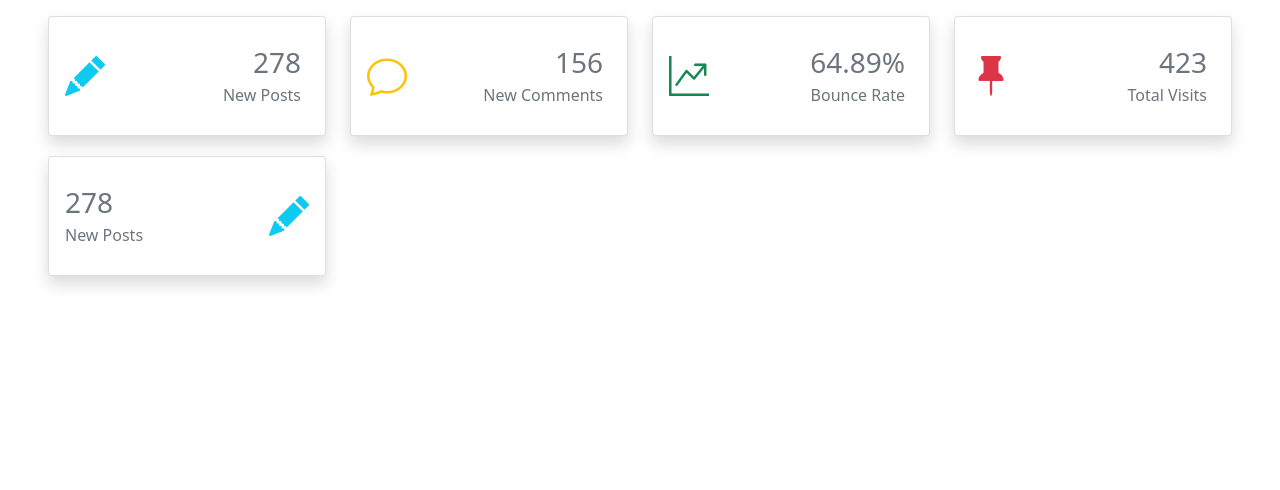
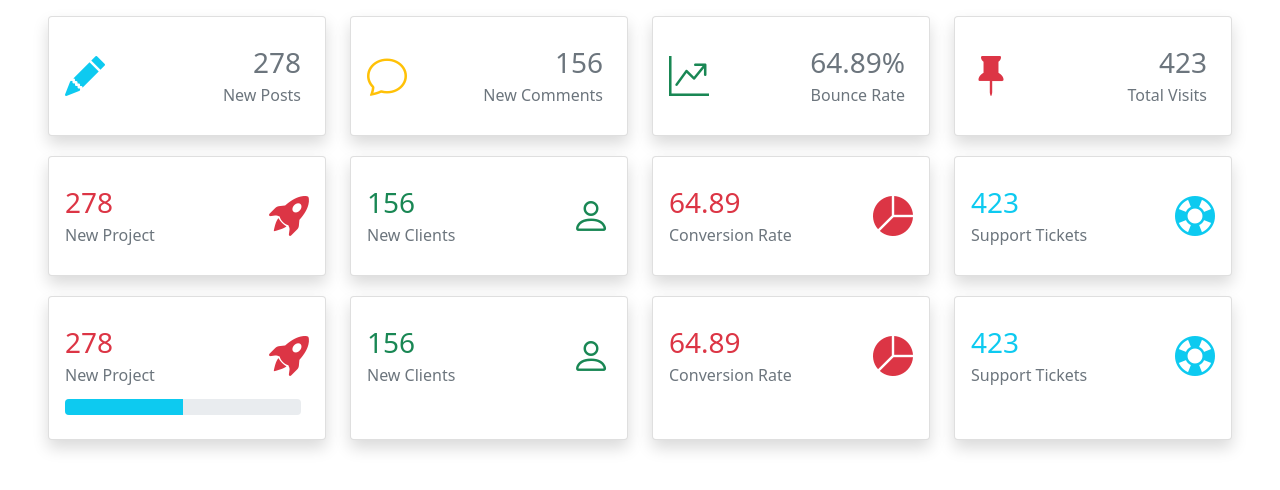
Before and after one commit to keanutaufan/pweb-tugas-3, a plain HTML site: page index.html in a window 1280 px wide. Drawn offline with nearby package versions, Linux system fonts and the light colour scheme.

Commit message:
feat: add second row

```diff
--- a/index.html
+++ b/index.html
@@ -81,17 +81,141 @@
             <div class="card-body">
                 <div class="row no-gutters align-items-center">
                   <div class="col me-2 text-secondary">
-                    <div class="fs-3 mb-0 font-weight-bold">278</div>
-                    <div class="font-weight-bold mb-1">New Posts</div>
+                    <div class="fs-3 mb-0 font-weight-bold text-danger">278</div>
+                    <div class="font-weight-bold mb-1">New Project</div>
                   </div>
                   <div class="col-auto">
-                    <i class="bi-pencil-fill fs-1 text-info"></i>
-                </div>
+                    <i class="bi-rocket-takeoff-fill fs-1 text-danger"></i>
+                  </div>
                 </div>
             </div>
-        </div>
+          </div>
     </div>
+
+      <div class="col-xl-3 col-md-6 mb-1">
+          <div class="card shadow h-100 py-2">
+              <div class="card-body">
+                  <div class="row no-gutters align-items-center">
+                    <div class="col me-2 text-secondary">
+                      <div class="fs-3 mb-0 font-weight-bold text-success">156</div>
+                      <div class="font-weight-bold mb-1">New Clients</div>
+                    </div>
+                    <div class="col-auto">
+                      <i class="bi-person fs-1 text-success"></i>
+                    </div>
+                  </div>
+              </div>
+            </div>
+      </div>
+
+      <div class="col-xl-3 col-md-6 mb-1">
+          <div class="card shadow h-100 py-2">
+              <div class="card-body">
+                  <div class="row no-gutters align-items-center">
+                    <div class="col me-2 text-secondary">
+                      <div class="fs-3 mb-0 font-weight-bold text-danger">64.89</div>
+                      <div class="font-weight-bold mb-1">Conversion Rate</div>
+                    </div>
+                    <div class="col-auto">
+                      <i class="bi-pie-chart-fill fs-1 text-danger"></i>
+                    </div>
+                  </div>
+              </div>
+            </div>
+      </div>
+
+      <div class="col-xl-3 col-md-6 mb-1">
+          <div class="card shadow h-100 py-2">
+              <div class="card-body">
+                  <div class="row no-gutters align-items-center">
+                    <div class="col me-2 text-secondary">
+                      <div class="fs-3 mb-0 font-weight-bold text-info">423</div>
+                      <div class="font-weight-bold mb-1">Support Tickets</div>
+                    </div>
+                    <div class="col-auto">
+                      <i class="bi-life-preserver fs-1 text-info"></i>
+                    </div>
+                  </div>
+              </div>
+            </div>
+      </div>
+
+
+  </div>
+
+
+
+  <div class="row py-2">
+    <div class="col-xl-3 col-md-6 mb-1">
+        <div class="card shadow h-100 py-2">
+            <div class="card-body">
+                <div class="row no-gutters align-items-center">
+                  <div class="col me-2 text-secondary">
+                    <div class="fs-3 mb-0 font-weight-bold text-danger">278</div>
+                    <div class="font-weight-bold mb-1">New Project</div>
+                  </div>
+                  <div class="col-auto">
+                    <i class="bi-rocket-takeoff-fill fs-1 text-danger"></i>
+                  </div>
+                </div>
+                <div class="col">
+                  <div class="progress progress-sm me-2 mt-2">
+                      <div class="progress-bar bg-info" role="progressbar" style="width: 50%" aria-valuenow="50" aria-valuemin="0" aria-valuemax="100"></div>
+                  </div>
+              </div>
+            </div>
+          </div>
     </div>
+
+      <div class="col-xl-3 col-md-6 mb-1">
+          <div class="card shadow h-100 py-2">
+              <div class="card-body">
+                  <div class="row no-gutters align-items-center">
+                    <div class="col me-2 text-secondary">
+                      <div class="fs-3 mb-0 font-weight-bold text-success">156</div>
+                      <div class="font-weight-bold mb-1">New Clients</div>
+                    </div>
+                    <div class="col-auto">
+                      <i class="bi-person fs-1 text-success"></i>
+                    </div>
+                  </div>
+              </div>
+            </div>
+      </div>
+
+      <div class="col-xl-3 col-md-6 mb-1">
+          <div class="card shadow h-100 py-2">
+              <div class="card-body">
+                  <div class="row no-gutters align-items-center">
+                    <div class="col me-2 text-secondary">
+                      <div class="fs-3 mb-0 font-weight-bold text-danger">64.89</div>
+                      <div class="font-weight-bold mb-1">Conversion Rate</div>
+                    </div>
+                    <div class="col-auto">
+                      <i class="bi-pie-chart-fill fs-1 text-danger"></i>
+                    </div>
+                  </div>
+              </div>
+            </div>
+      </div>
+
+      <div class="col-xl-3 col-md-6 mb-1">
+          <div class="card shadow h-100 py-2">
+              <div class="card-body">
+                  <div class="row no-gutters align-items-center">
+                    <div class="col me-2 text-secondary">
+                      <div class="fs-3 mb-0 font-weight-bold text-info">423</div>
+                      <div class="font-weight-bold mb-1">Support Tickets</div>
+                    </div>
+                    <div class="col-auto">
+                      <i class="bi-life-preserver fs-1 text-info"></i>
+                    </div>
+                  </div>
+              </div>
+            </div>
+      </div>
+
+
   </div>
 </body>
 </html>
```
